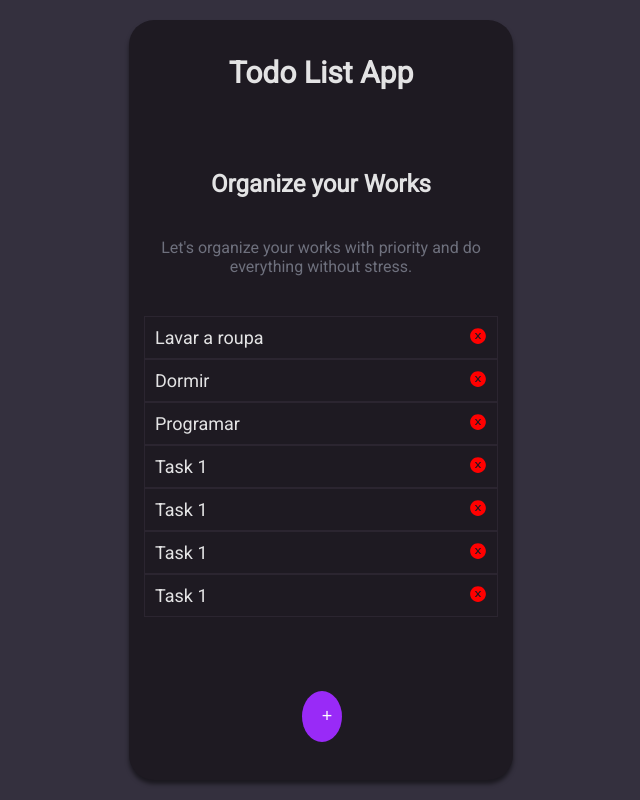
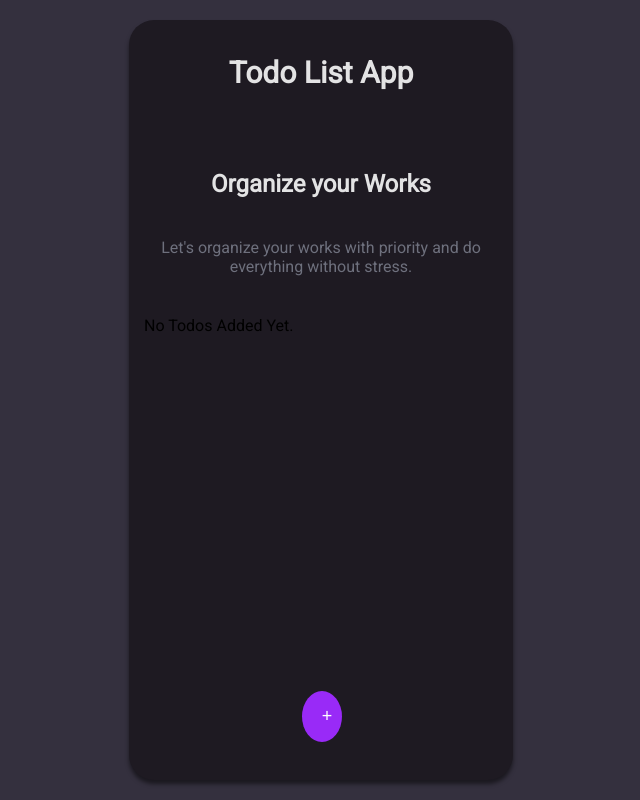
Before and after one commit to devsfer1/Todo-App, a React (Create React App) app: page / in a window 1280 px wide. Shown: the whole page, without its empty margins (319-959 px from the left). Built offline with nearby package versions, Linux system fonts and the light colour scheme; the HTML template or start-up script is replaced by a standard one.

Commit message:
add task function added

```diff
--- a/src/App.js
+++ b/src/App.js
@@ -3,26 +3,35 @@ import ReactCardFlip from 'react-card-flip';
 import Home from './components/Home';
 import Button from './components/Button';
 import AddTodo from './components/AddTodo';
-import Todo from './components/Todo';
+import Todos from './components/Todos';
 
 function App() {
+  const [todos, setTodos] = useState([{}])
   const [isFlipped, setIsFlipped] = useState(false);
 
   const handleClick = () => {
     setIsFlipped(!isFlipped);
   };
 
+  // Add todo
+  const addTodo = (todo) => {
+    const id = Math.floor(Math.random() * 1000) + 1
+
+    const newTodo = { id, ...todo}
+    setTodos([...todos, newTodo])
+  }
+
   return (
     <ReactCardFlip isFlipped={isFlipped} flipDirection="horizontal">
       <div className="container" >
         <Home />
         <div className="todo-container">
-          <Todo />
+          {todos.length > 1 ? <Todos todos={todos} /> : 'No Todos Added Yet.'}
         </div>
         <Button title="+" btnClass="btn btn-front" onHandleClick={handleClick} />
       </div>
       <div className="container">
-        <AddTodo />
+        <AddTodo onAdd={addTodo} />
         <Button title="x" btnClass="btn btn-back" onHandleClick={handleClick} />
       </div>
     </ReactCardFlip>
--- a/src/components/Todo.js
+++ b/src/components/Todo.js
@@ -1,28 +1,10 @@
 import { AiFillCloseCircle } from 'react-icons/ai';
 
-const Todo = () => {
+const Todo = ({ todo }) => {
   return (
     <>
       <div className="todo-item">
-        <h3 className="todo">Lavar a roupa<AiFillCloseCircle style={{color: 'red', cursor: 'pointer'}} /></h3>
-      </div>
-      <div className="todo-item">
-        <h3 className="todo">Dormir<AiFillCloseCircle style={{color: 'red', cursor: 'pointer'}} /></h3>
-      </div>
-      <div className="todo-item">
-        <h3 className="todo">Programar<AiFillCloseCircle style={{color: 'red', cursor: 'pointer'}} /></h3>
-      </div>
-      <div className="todo-item">
-        <h3 className="todo">Task 1<AiFillCloseCircle style={{color: 'red', cursor: 'pointer'}} /></h3>
-      </div>
-      <div className="todo-item">
-        <h3 className="todo">Task 1<AiFillCloseCircle style={{color: 'red', cursor: 'pointer'}} /></h3>
-      </div>
-      <div className="todo-item">
-        <h3 className="todo">Task 1<AiFillCloseCircle style={{color: 'red', cursor: 'pointer'}} /></h3>
-      </div>
-      <div className="todo-item">
-        <h3 className="todo">Task 1<AiFillCloseCircle style={{color: 'red', cursor: 'pointer'}} /></h3>
+        <h3 className="todo">{todo.text}<AiFillCloseCircle style={{color: 'red', cursor: 'pointer'}} /></h3>
       </div>
     </>
   )
--- a/src/components/Todos.js
+++ b/src/components/Todos.js
@@ -0,0 +1,13 @@
+import Todo from './Todo';
+
+const Todos = ({ todos }) => {
+  return (
+    <>
+      {todos.map((todo) => (
+        <Todo key={todo.id} todo={todo} />
+      ))}
+    </>
+  )
+}
+
+export default Todos
```
